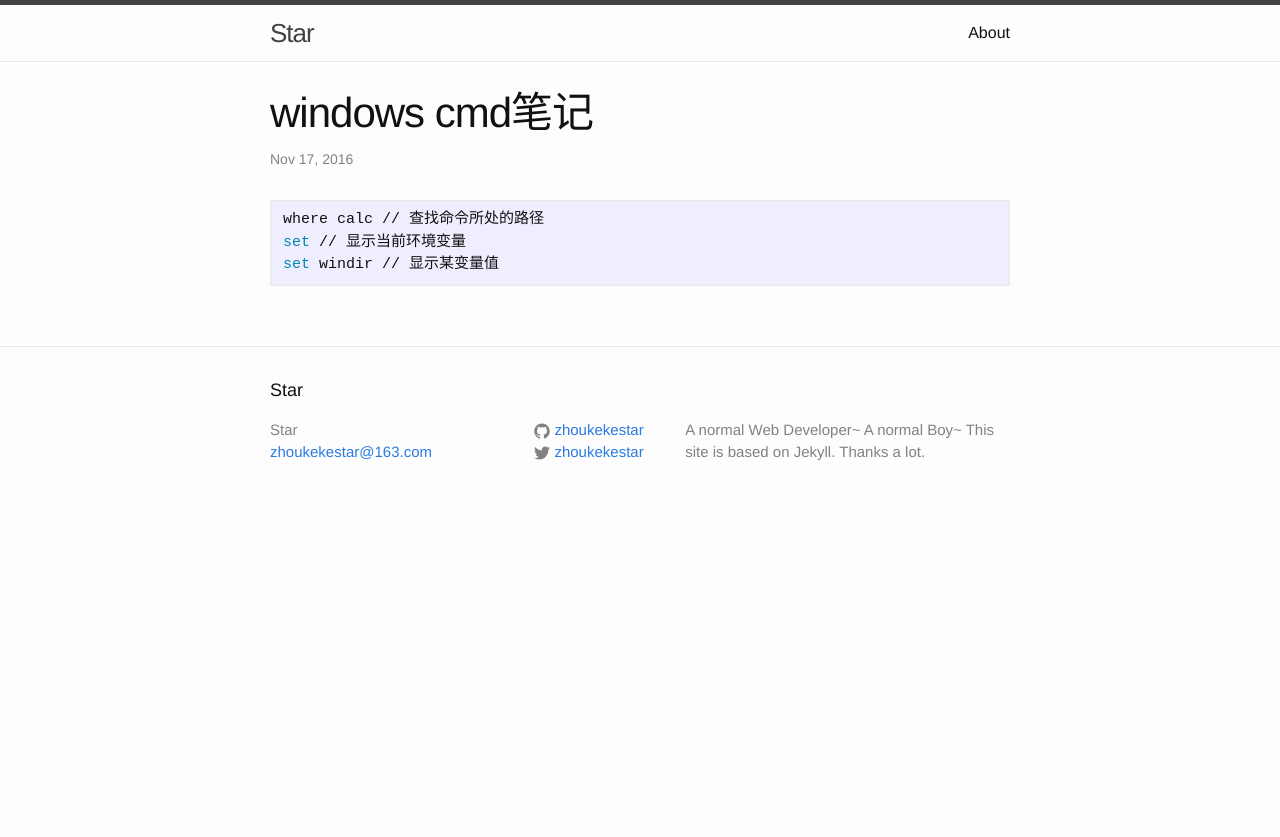
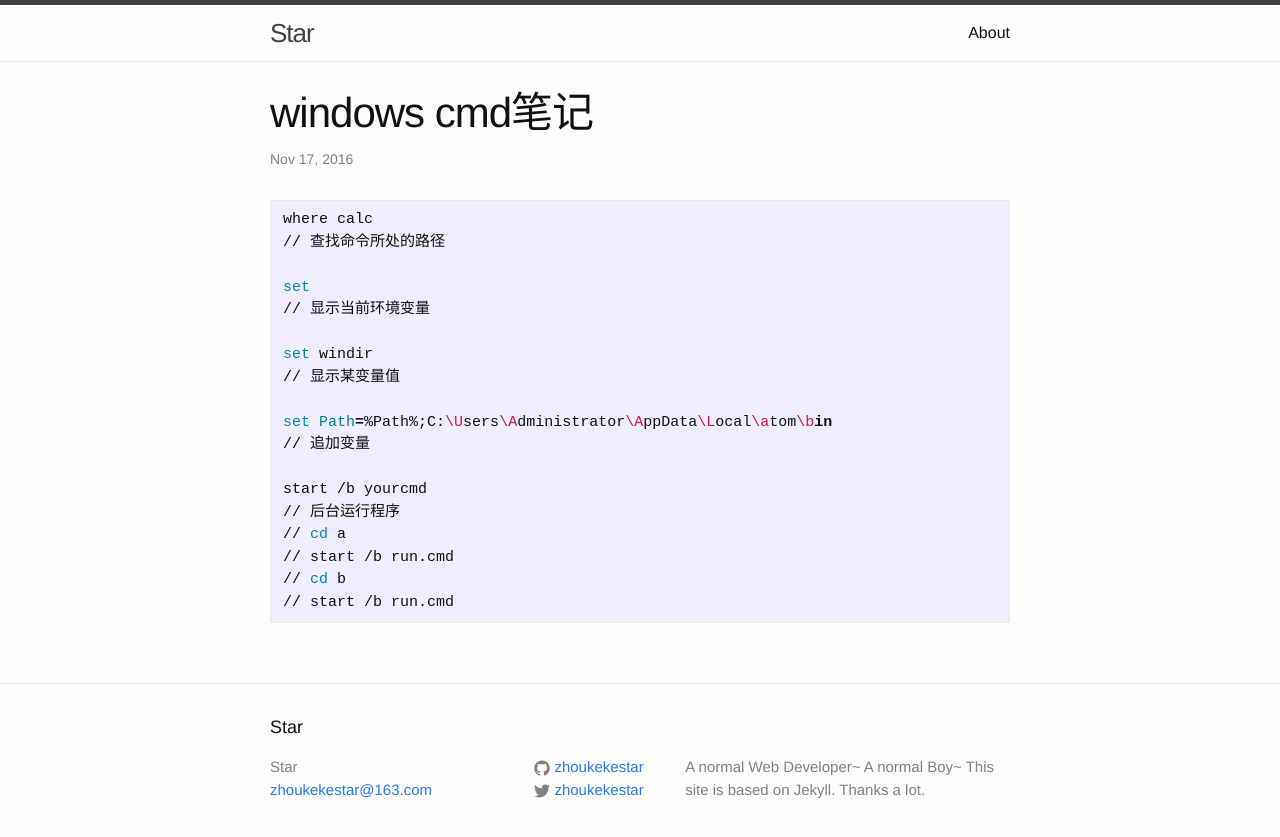
Before and after one commit to zhoukekestar/notes, a Jekyll site: the page built from _posts/2016-11-17-cmd-note.md, in a window 1280 px wide. Shown: the top 837 px of the page. Built offline with Jekyll 4.4.1, drawn with Linux system fonts in a browser that asks for light colours.

Commit message:
updated  cmds

````diff
--- a/_posts/2016-11-17-cmd-note.md
+++ b/_posts/2016-11-17-cmd-note.md
@@ -6,7 +6,22 @@ categories: windows cmd 笔记 learn 学习
 ---
 
 ```shell
-where calc // 查找命令所处的路径
-set // 显示当前环境变量
-set windir // 显示某变量值
+where calc
+// 查找命令所处的路径
+
+set
+// 显示当前环境变量
+
+set windir
+// 显示某变量值
+
+set Path=%Path%;C:\Users\Administrator\AppData\Local\atom\bin
+// 追加变量
+
+start /b yourcmd
+// 后台运行程序
+// cd a
+// start /b run.cmd
+// cd b
+// start /b run.cmd
 ```
````
